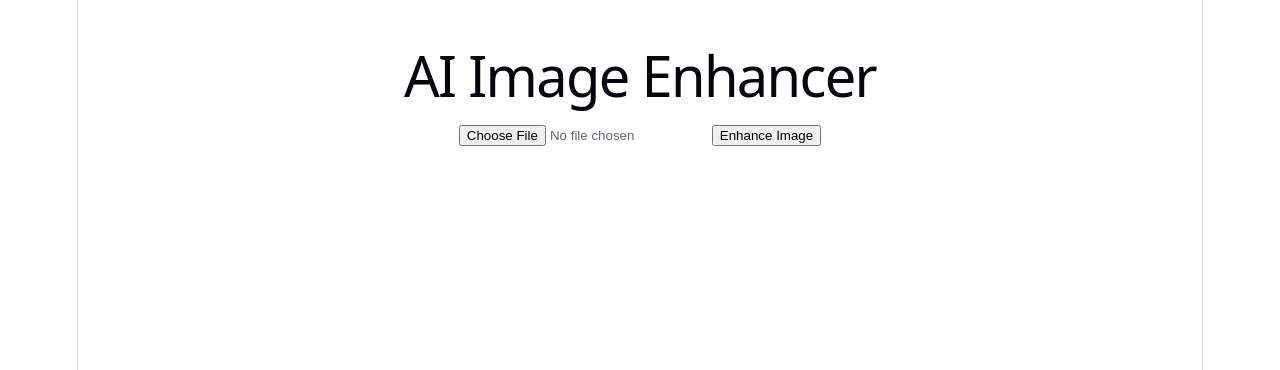
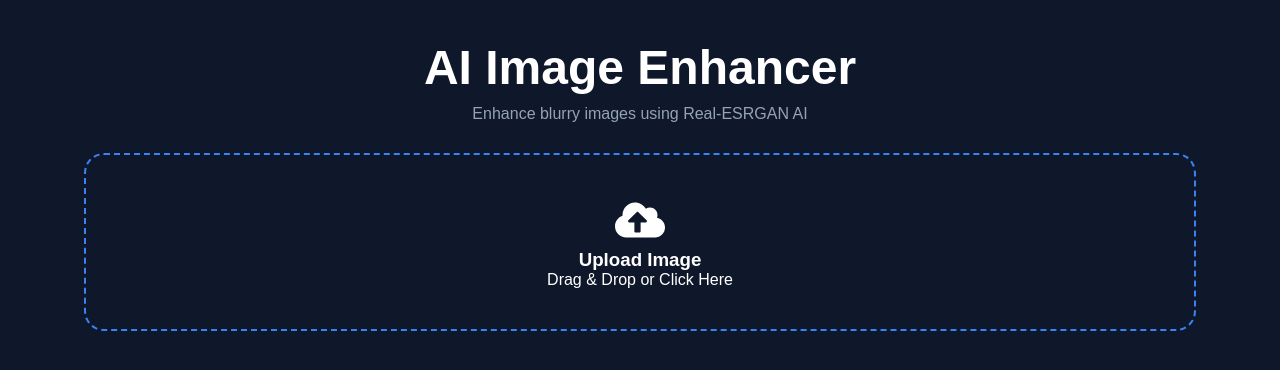
Before and after one commit to AbinSanilkumar/AI-Image-Enhancer, a React app in the folder frontend/: page / in a window 1280 px wide. Shown: the top 370 px of the page. Built offline with nearby package versions, Linux system fonts and the light colour scheme; the HTML template or start-up script is replaced by a standard one.

Commit message:
Complete Day 6 foundation with React UI and Real-ESRGAN integration

```diff
--- a/frontend/package.json
+++ b/frontend/package.json
@@ -12,7 +12,8 @@
   "dependencies": {
     "axios": "^1.18.1",
     "react": "^19.2.6",
-    "react-dom": "^19.2.6"
+    "react-dom": "^19.2.6",
+    "react-icons": "^5.6.0"
   },
   "devDependencies": {
     "@eslint/js": "^10.0.1",
--- a/frontend/src/App.jsx
+++ b/frontend/src/App.jsx
@@ -1,85 +1,7 @@
-import { useState } from "react";
-import axios from "axios";
+import Home from "./pages/Home";
 
 function App() {
-  const [file, setFile] = useState(null);
-  const [original, setOriginal] = useState("");
-  const [enhanced, setEnhanced] = useState("");
-  const [loading, setLoading] = useState(false);
-
-  const handleUpload = async () => {
-    if (!file) return;
-
-    const formData = new FormData();
-    formData.append("image", file);
-
-    setLoading(true);
-
-    try {
-      const response = await axios.post(
-        "http://127.0.0.1:8000/api/upload/",
-        formData
-      );
-
-      setOriginal(
-        "http://127.0.0.1:8000" +
-          response.data.data.original_image
-      );
-
-      setEnhanced(
-        "http://127.0.0.1:8000" +
-          response.data.data.enhanced_image
-      );
-    } catch (error) {
-      console.error(error);
-    }
-
-    setLoading(false);
-  };
-
-  return (
-    <div style={{ padding: "30px" }}>
-      <h1>AI Image Enhancer</h1>
-
-      <input
-        type="file"
-        onChange={(e) => setFile(e.target.files[0])}
-      />
-
-      <button onClick={handleUpload}>
-        Enhance Image
-      </button>
-
-      {loading && <p>Processing...</p>}
-
-      {original && (
-        <>
-          <h2>Original</h2>
-          <img
-            src={original}
-            alt=""
-            width="300"
-          />
-
-          <h2>Enhanced</h2>
-          <img
-            src={enhanced}
-            alt=""
-            width="300"
-          />
-
-          <br />
-
-          <a
-            href={enhanced}
-            download
-          >
-            Download Enhanced Image
-          </a>
-        </>
-      )}
-    </div>
-  );
+  return <Home />;
 }
 
 export default App;
--- /dev/null
+++ b/frontend/src/components/ImageComparison.jsx
@@ -0,0 +1,30 @@
+function ImageComparison({
+  original,
+  enhanced
+}) {
+  return (
+    <div className="comparison-container">
+
+      <div>
+        <h2>Original</h2>
+
+        <img
+          src={original}
+          alt="original"
+        />
+      </div>
+
+      <div>
+        <h2>Enhanced</h2>
+
+        <img
+          src={enhanced}
+          alt="enhanced"
+        />
+      </div>
+
+    </div>
+  );
+}
+
+export default ImageComparison;
--- /dev/null
+++ b/frontend/src/components/Loader.jsx
@@ -0,0 +1,10 @@
+function Loader() {
+  return (
+    <div className="loader-container">
+      <div className="loader"></div>
+      <p>Enhancing Image...</p>
+    </div>
+  );
+}
+
+export default Loader;
--- /dev/null
+++ b/frontend/src/components/UploadBox.jsx
@@ -0,0 +1,21 @@
+import { FaCloudUploadAlt } from "react-icons/fa";
+
+function UploadBox({ onChange }) {
+  return (
+    <label className="upload-box">
+      <FaCloudUploadAlt size={50} />
+
+      <h3>Upload Image</h3>
+
+      <p>Drag & Drop or Click Here</p>
+
+      <input
+        type="file"
+        hidden
+        onChange={onChange}
+      />
+    </label>
+  );
+}
+
+export default UploadBox;
--- a/frontend/src/index.css
+++ b/frontend/src/index.css
@@ -1,111 +1,100 @@
-:root {
-  --text: #6b6375;
-  --text-h: #08060d;
-  --bg: #fff;
-  --border: #e5e4e7;
-  --code-bg: #f4f3ec;
-  --accent: #aa3bff;
-  --accent-bg: rgba(170, 59, 255, 0.1);
-  --accent-border: rgba(170, 59, 255, 0.5);
-  --social-bg: rgba(244, 243, 236, 0.5);
-  --shadow:
-    rgba(0, 0, 0, 0.1) 0 10px 15px -3px, rgba(0, 0, 0, 0.05) 0 4px 6px -2px;
-
-  --sans: system-ui, 'Segoe UI', Roboto, sans-serif;
-  --heading: system-ui, 'Segoe UI', Roboto, sans-serif;
-  --mono: ui-monospace, Consolas, monospace;
-
-  font: 18px/145% var(--sans);
-  letter-spacing: 0.18px;
-  color-scheme: light dark;
-  color: var(--text);
-  background: var(--bg);
-  font-synthesis: none;
-  text-rendering: optimizeLegibility;
-  -webkit-font-smoothing: antialiased;
-  -moz-osx-font-smoothing: grayscale;
-
-  @media (max-width: 1024px) {
-    font-size: 16px;
-  }
-}
-
-@media (prefers-color-scheme: dark) {
-  :root {
-    --text: #9ca3af;
-    --text-h: #f3f4f6;
-    --bg: #16171d;
-    --border: #2e303a;
-    --code-bg: #1f2028;
-    --accent: #c084fc;
-    --accent-bg: rgba(192, 132, 252, 0.15);
-    --accent-border: rgba(192, 132, 252, 0.5);
-    --social-bg: rgba(47, 48, 58, 0.5);
-    --shadow:
-      rgba(0, 0, 0, 0.4) 0 10px 15px -3px, rgba(0, 0, 0, 0.25) 0 4px 6px -2px;
-  }
-
-  #social .button-icon {
-    filter: invert(1) brightness(2);
-  }
+* {
+  margin: 0;
+  padding: 0;
+  box-sizing: border-box;
 }
 
 body {
-  margin: 0;
+  background: #0f172a;
+  color: white;
+  font-family: Arial, sans-serif;
 }
 
-#root {
-  width: 1126px;
-  max-width: 100%;
-  margin: 0 auto;
+.home-container {
+  width: 90%;
+  max-width: 1200px;
+  margin: auto;
   text-align: center;
-  border-inline: 1px solid var(--border);
-  min-height: 100svh;
-  display: flex;
-  flex-direction: column;
-  box-sizing: border-box;
+  padding: 40px 20px;
 }
 
-h1,
-h2 {
-  font-family: var(--heading);
-  font-weight: 500;
-  color: var(--text-h);
+.title {
+  font-size: 3rem;
+  margin-bottom: 10px;
 }
 
-h1 {
-  font-size: 56px;
-  letter-spacing: -1.68px;
-  margin: 32px 0;
-  @media (max-width: 1024px) {
-    font-size: 36px;
-    margin: 20px 0;
+.subtitle {
+  color: #94a3b8;
+  margin-bottom: 30px;
+}
+
+.upload-box {
+  border: 2px dashed #3b82f6;
+  border-radius: 20px;
+  padding: 40px;
+  cursor: pointer;
+  margin-bottom: 20px;
+  display: block;
+}
+
+.upload-box:hover {
+  background: rgba(59,130,246,0.1);
+}
+
+.enhance-btn {
+  padding: 12px 24px;
+  border: none;
+  border-radius: 10px;
+  background: #3b82f6;
+  color: white;
+  cursor: pointer;
+  margin-bottom: 30px;
+}
+
+.enhance-btn:hover {
+  opacity: 0.9;
+}
+
+.comparison-container {
+  display: flex;
+  gap: 20px;
+  justify-content: center;
+  margin-top: 30px;
+  flex-wrap: wrap;
+}
+
+.comparison-container img {
+  width: 400px;
+  max-width: 100%;
+  border-radius: 12px;
+}
+
+.download-btn {
+  display: inline-block;
+  margin-top: 25px;
+  padding: 12px 20px;
+  background: #22c55e;
+  color: white;
+  text-decoration: none;
+  border-radius: 10px;
+}
+
+.loader-container {
+  margin-top: 30px;
+}
+
+.loader {
+  width: 50px;
+  height: 50px;
+  margin: auto;
+  border: 4px solid white;
+  border-top: 4px solid #3b82f6;
+  border-radius: 50%;
+  animation: spin 1s linear infinite;
+}
+
+@keyframes spin {
+  100% {
+    transform: rotate(360deg);
   }
 }
-h2 {
-  font-size: 24px;
-  line-height: 118%;
-  letter-spacing: -0.24px;
-  margin: 0 0 8px;
-  @media (max-width: 1024px) {
-    font-size: 20px;
-  }
-}
-p {
-  margin: 0;
-}
-
-code,
-.counter {
-  font-family: var(--mono);
-  display: inline-flex;
-  border-radius: 4px;
-  color: var(--text-h);
-}
-
-code {
-  font-size: 15px;
-  line-height: 135%;
-  padding: 4px 8px;
-  background: var(--code-bg);
-}
--- /dev/null
+++ b/frontend/src/pages/Home.jsx
@@ -0,0 +1,99 @@
+import { useState } from "react";
+import axios from "axios";
+
+import UploadBox from "../components/UploadBox";
+import ImageComparison from "../components/ImageComparison";
+import Loader from "../components/Loader";
+
+function Home() {
+  const [file, setFile] = useState(null);
+  const [original, setOriginal] = useState("");
+  const [enhanced, setEnhanced] = useState("");
+  const [loading, setLoading] = useState(false);
+
+  const handleFileChange = (e) => {
+    setFile(e.target.files[0]);
+
+    if (e.target.files[0]) {
+      setOriginal(
+        URL.createObjectURL(e.target.files[0])
+      );
+    }
+  };
+
+  const handleUpload = async () => {
+    if (!file) return;
+
+    const formData = new FormData();
+
+    formData.append("image", file);
+
+    setLoading(true);
+
+    try {
+      const response = await axios.post(
+        "http://127.0.0.1:8000/api/upload/",
+        formData
+      );
+
+      setEnhanced(
+        "http://127.0.0.1:8000" +
+        response.data.data.enhanced_image
+      );
+
+    } catch (error) {
+      console.error(error);
+    }
+
+    setLoading(false);
+  };
+
+  return (
+    <div className="home-container">
+
+      <h1 className="title">
+        AI Image Enhancer
+      </h1>
+
+      <p className="subtitle">
+        Enhance blurry images using Real-ESRGAN AI
+      </p>
+
+      <UploadBox
+        onChange={handleFileChange}
+      />
+
+      {file && (
+        <button
+          className="enhance-btn"
+          onClick={handleUpload}
+        >
+          Enhance Image
+        </button>
+      )}
+
+      {loading && <Loader />}
+
+      {original && enhanced && (
+        <>
+          <ImageComparison
+            original={original}
+            enhanced={enhanced}
+          />
+
+          <a
+            href={enhanced}
+            target="_blank"
+            rel="noreferrer"
+            className="download-btn"
+          >
+            Download HD Image
+          </a>
+        </>
+      )}
+
+    </div>
+  );
+}
+
+export default Home;
```
Also changed, not shown: 1 other file (tests, documents, lock files or other folders).
